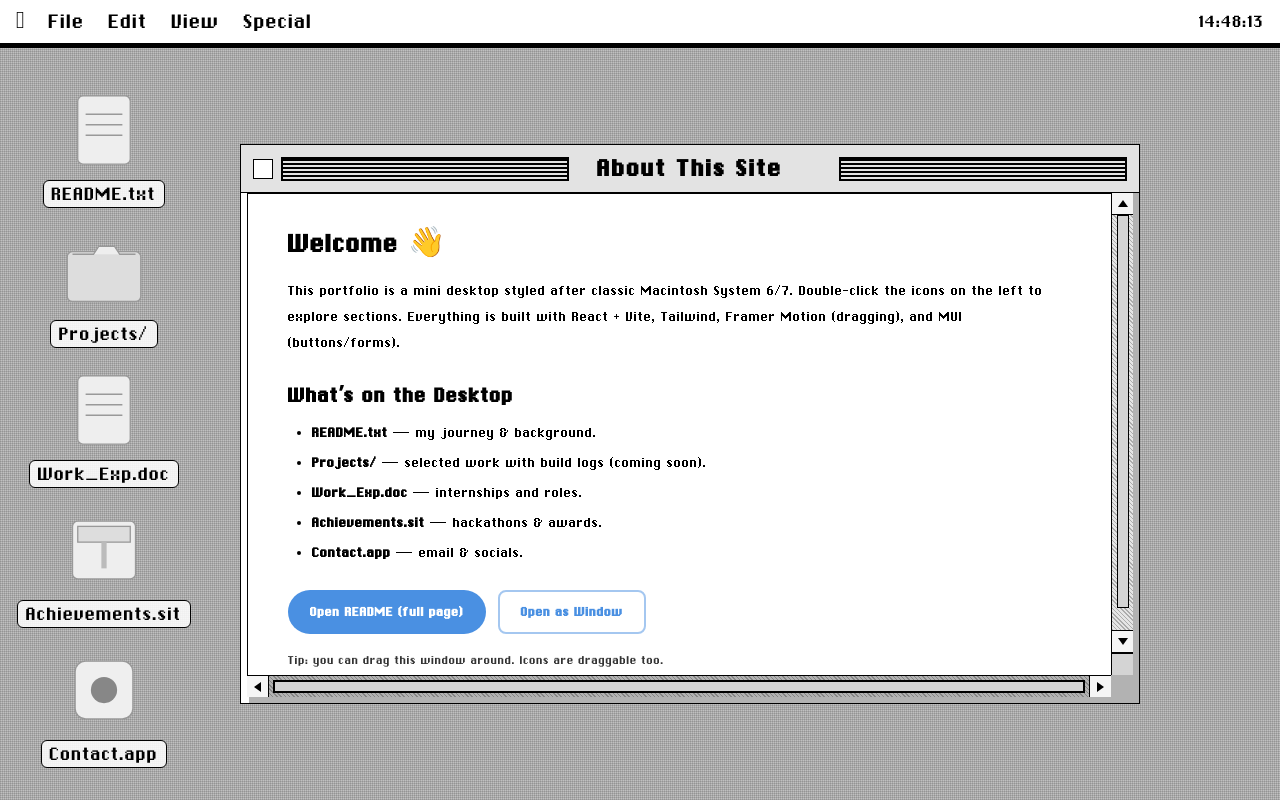
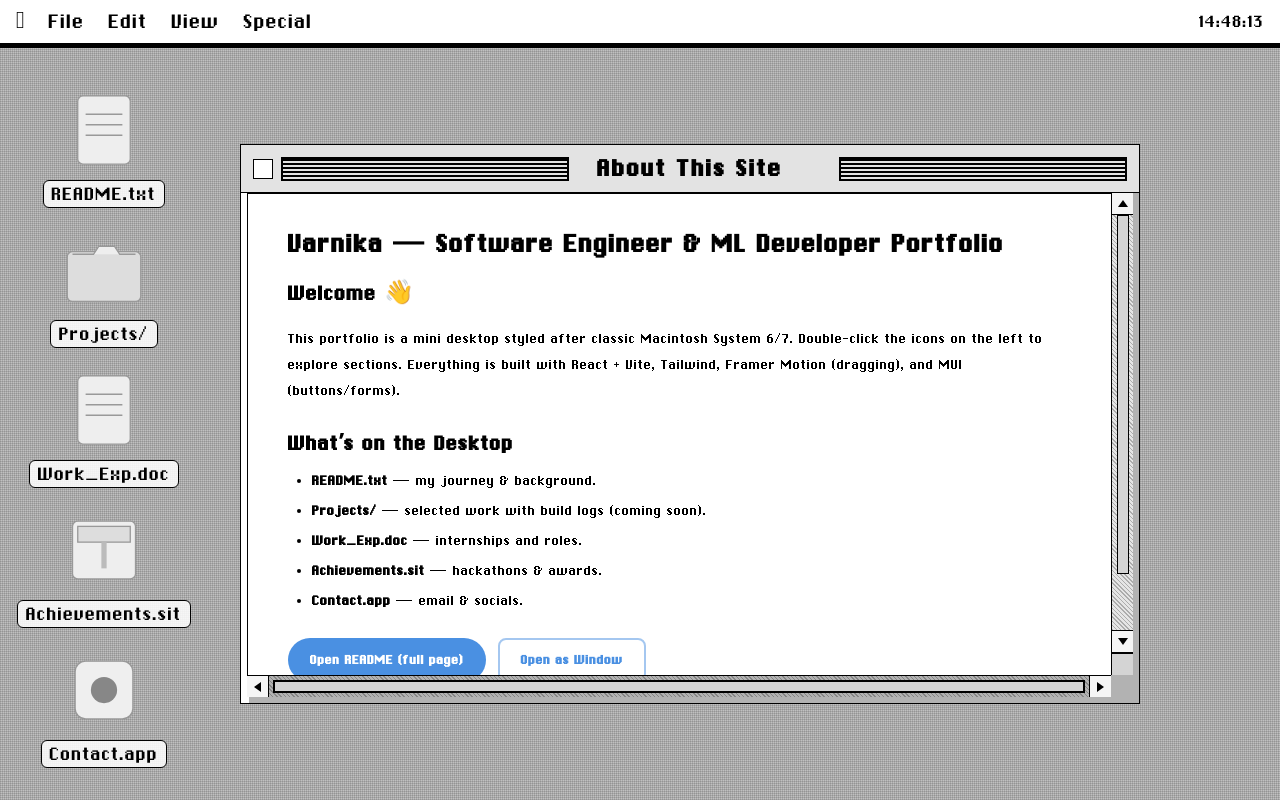
Before and after one commit to VarnikaBajpai4/Personal_Portfolio, a React (Vite) app: page / in a window 1280 px wide. Built offline with nearby package versions, Linux system fonts and the light colour scheme.

Commit message:
Made more changes to increase SEO ratings

```diff
--- a/src/App.jsx
+++ b/src/App.jsx
@@ -73,12 +73,12 @@
           >
 
 
-          <h1 className="sr-only">
+          <h1 className="text-3xl font-extrabold mb-4">
             Varnika — Software Engineer & ML Developer Portfolio
           </h1>
 
 
-          <h2 className="text-3xl font-extrabold mb-4">Welcome 👋</h2>
+          <h2 className="text-2xl font-extrabold mb-4">Welcome 👋</h2>
           <p className="mb-6 max-w-3xl">
             This portfolio is a mini desktop styled after classic Macintosh System 6/7.
             Double-click the icons on the left to explore sections. Everything is built with
```
